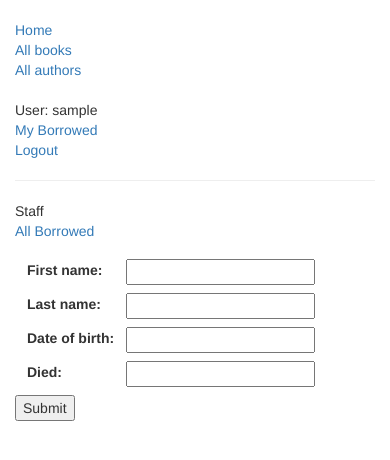
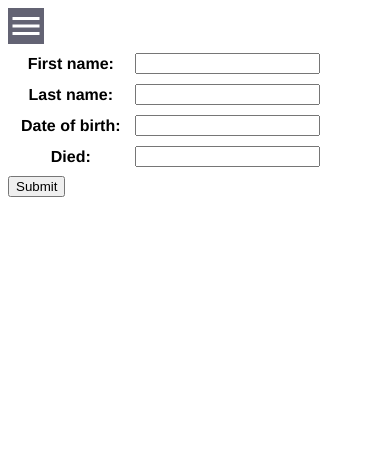
Before and after one commit to 2alin/django_local_library, a Django app: page /catalog/author/create/ in a window 390 px wide. Shown: the top 460 px of the page. Run offline with Django 3.2, Linux system fonts and the light colour scheme; the visitor is signed in with stand-in values (Sample User, id 1); some libraries are stand-ins or nearby versions.

Commit message:
Improve style and responsiveness

```diff
--- a/catalog/static/css/style.css
+++ b/catalog/static/css/style.css
@@ -1,15 +1,76 @@
-.sidebar-nav {
-    margin-top: 20px;
-    padding: 0;
-    list-style: none;
+body {
+    max-width: 800px;
+    margin: 0 auto;
+    font-family: Helvetica, sans-serif;
 }
 
-.content {
-    max-width: 720px;
+div.menu {
+    display: none;
+    margin-top: 8px;
+    width: 36px;
+    height: 36px;
+    background-color: #636373;
+    background-image: url('../assets/menu.svg');
+    background-size: 36px 36px;
+    background-repeat: no-repeat;
+    background-position: center;
+}
+div.container-fluid div.row{
+    display: flex;
+}
+
+div.sidebar {
+
+}
+
+div.content {
+    padding-right: 16px;
+}
+
+ul.sidebar-nav {
+    margin-top: 20px;
+    margin-left: 8px;
+    padding: 0;
+    padding-right: 16px;
+    list-style: none;
+    font-size: 1rem;
+    width: 140px;
+    color: #636373;
+    font-family: Source Sans Pro, sans-serif;
+}
+
+ul.sidebar-nav li {
+    padding: 4px 0
+}
+ul.sidebar-nav li em {
+    /* background-color: #005a71;
+    color:#fff; */
+    padding: 0 4px;
+    border-bottom: 3px solid #636373;
+
+}
+
+ul.sidebar-nav li a {
+    padding: 4px 4px;
+    outline: none;
+    display: box;
+    text-decoration: none;
+    color: #636373;
+}
+
+ul.sidebar-nav li a:visited {
+    color: #636373;
+}
+
+
+
+ul.sidebar-nav li a:hover {
+    background-color: #636373;
+    color: #fff;
 }
 
 p {
-    text-align: justify;
+    /* text-align: justify; */
 }
 
 table {
@@ -34,3 +95,61 @@ nav.edit-nav ul{
 nav.edit-nav ul li {
     margin-right: 16px;
 }
+
+
+@media screen and (max-width: 580px){
+    div.container-fluid div.row{
+        display: initial;
+    }
+
+    div.menu {
+        display: block;
+        cursor: pointer;
+    }
+
+    div.sidebar {
+        display: none;
+    }
+
+    div.sidebar.hide{
+        display: none;
+    }
+
+    div.sidebar.show{
+        display: initial;
+    }
+
+    ul.sidebar-nav {
+        /* border: 3px solid #636373; */
+        margin: 0;
+        max-width: 140px;
+        padding: 8px;
+        background-color: #636373;
+        color: #fff;
+    }
+
+    ul.sidebar-nav li em {
+        border-bottom: 3px solid #fff;
+    }
+
+    ul.sidebar-nav li a,
+    ul.sidebar-nav li a:visited{
+        color: #fff;
+    }
+
+    ul.sidebar-nav li a:hover {
+        background-color: #fff;
+        color: #636373;
+    }
+
+
+    body {
+        margin : 0;
+        padding: 0 8px;
+    }
+    div.content {
+        padding: 0;
+    }
+
+
+}
--- /dev/null
+++ b/catalog/static/scripts/main.js
@@ -0,0 +1,12 @@
+var menuButton = document.querySelector('div.menu');
+var sideBar = document.querySelector('div.sidebar');
+
+menuButton.addEventListener('click', () => {
+    if(sideBar.classList.contains('show')) {
+        sideBar.classList.remove('show');
+        sideBar.classList.add('hide');
+    } else {
+        sideBar.classList.remove('hide');
+        sideBar.classList.add('show')
+    }
+});
--- a/catalog/templates/base_generic.html
+++ b/catalog/templates/base_generic.html
@@ -5,9 +5,9 @@
     <meta name="viewport" content="width=device-width, initial-scale=1.0">
     <meta http-equiv="X-UA-Compatible" content="ie=edge">
     {% block title %}<title>Adilson Library</title>{% endblock %}
-    <link rel="stylesheet" href="https://maxcdn.bootstrapcdn.com/bootstrap/3.3.7/css/bootstrap.min.css">
+    <!-- <link rel="stylesheet" href="https://maxcdn.bootstrapcdn.com/bootstrap/3.3.7/css/bootstrap.min.css">
     <script src="https://ajax.googleapis.com/ajax/libs/jquery/1.12.4/jquery.min.js"></script>
-    <script src="https://maxcdn.bootstrapcdn.com/bootstrap/3.3.7/js/bootstrap.min.js"></script>
+    <script src="https://maxcdn.bootstrapcdn.com/bootstrap/3.3.7/js/bootstrap.min.js"></script> -->
 
     <!-- Add additional CSS in static file -->
     {% load static %}
@@ -17,7 +17,8 @@
     <div class="container-fluid">
 
         <div class="row">
-            <div class="col-sm-2">
+            <div class="menu"> </div>
+            <div class="col-sm-2 sidebar">
             {% block sidebar %}
             <ul class="sidebar-nav">
                 <li><a href="{% url 'index' %}">Home</a></li>
@@ -25,15 +26,15 @@
                 <li><a href="{% url 'authors' %}">All authors</a></li>
                 <br>
                 {% if user.is_authenticated %}
-                    <li>User: {{ user.get_username }}</li>
+                    <li><em>User: {{ user.get_username }}</em></li>
                     <li><a href="{% url 'my-borrowed' %}">My Borrowed</a></li>
                     <li><a href="{% url 'logout' %}?next={{ request.path }}">Logout</a></li>
                 {% else %}
                     <li><a href="{% url 'login' %}?next={{ request.path }}">Login</a></li>
                 {% endif %}
-                <hr>
+                <br>
                 {% if perms.catalog.can_mark_returned %}
-                    <li>Staff</li>
+                    <li><em>Staff</em></li>
                     <li><a href="{% url 'all-borrowed' %}">All Borrowed</a></li>
                 {% endif %}
 
@@ -70,5 +71,6 @@
         </div>
 
     </div>
+    <script src="{% static 'scripts/main.js' %}"></script>
 </body>
 </html>
```
Also changed, not shown: catalog/static/assets/close.svg (added), catalog/static/assets/menu.svg (added).
